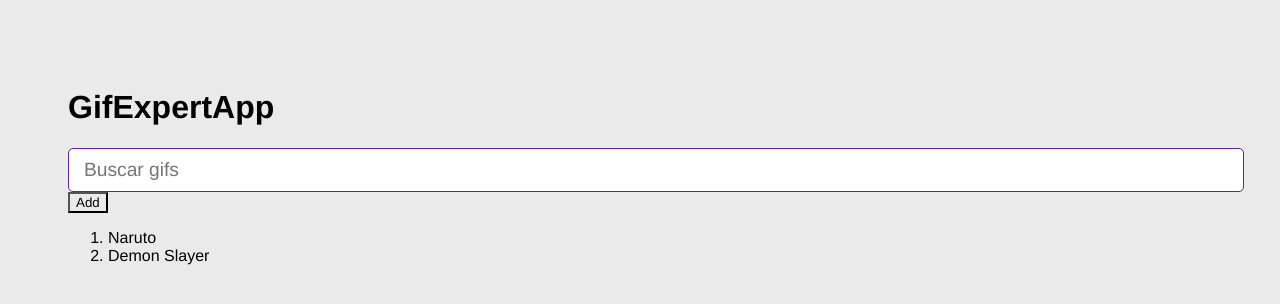
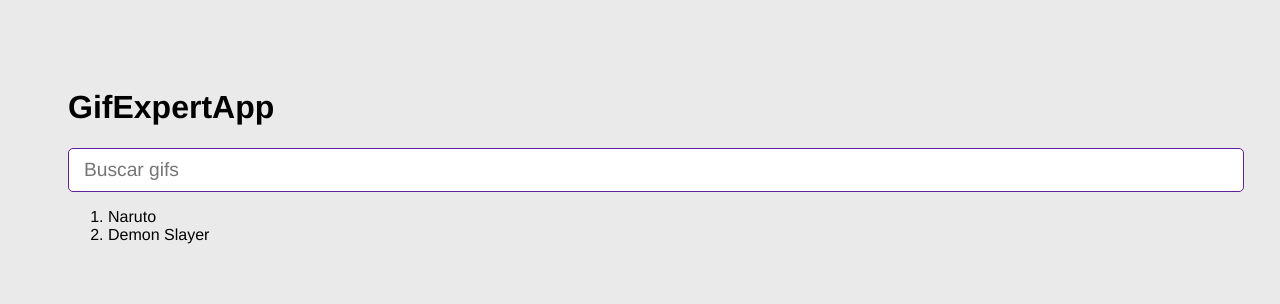
Before and after one commit to josavicente/React, a React (Vite) app in the folder 06-GifExpertApp/: page / in a window 1280 px wide. Shown: the top 304 px of the page. Built offline with nearby package versions, Linux system fonts and the light colour scheme.

Commit message:
:sparkles:

```diff
--- a/06-GifExpertApp/src/GifExpertApp.jsx
+++ b/06-GifExpertApp/src/GifExpertApp.jsx
@@ -11,10 +11,9 @@
 
       const [ categories, setCategories ] = useState([ 'Naruto', 'Demon Slayer']);
 
-      const onAddCatewgory = () => {
+      const onAddCategory = (event) => {
             const nuevoElemento = 'Test';
             setCategories( [...categories, nuevoElemento]);
-            //setCategories( cat => [...cat, nuevoElemento] );
       }
 
       return (
@@ -22,8 +21,8 @@
             {/* Título */}
             <h1>GifExpertApp</h1>
             {/* Entrada de datos */}
-            <AddCategory />
-            <button onClick={ onAddCatewgory }>Add</button>
+            <AddCategory setCategories={ setCategories } />
+
             {/* Listado de Gif's */}
             <ol>
                   { categories.map( cat => {
--- a/06-GifExpertApp/src/components/AddCategory.jsx
+++ b/06-GifExpertApp/src/components/AddCategory.jsx
@@ -1,6 +1,6 @@
 import { useState } from 'react';
 
-export const AddCategory = () => {
+export const AddCategory = ({ setCategories }) => {
 
       const [inputValue, setInputValue] = useState('');
 
@@ -10,6 +10,10 @@
       }
 
       const onSubmit = (event) => {
+            event.preventDefault();
+            if (inputValue.trim().length <=1) return;
+            setCategories( categories => [ inputValue, ...categories ] );
+            setInputValue('');
 
       };
 
```
